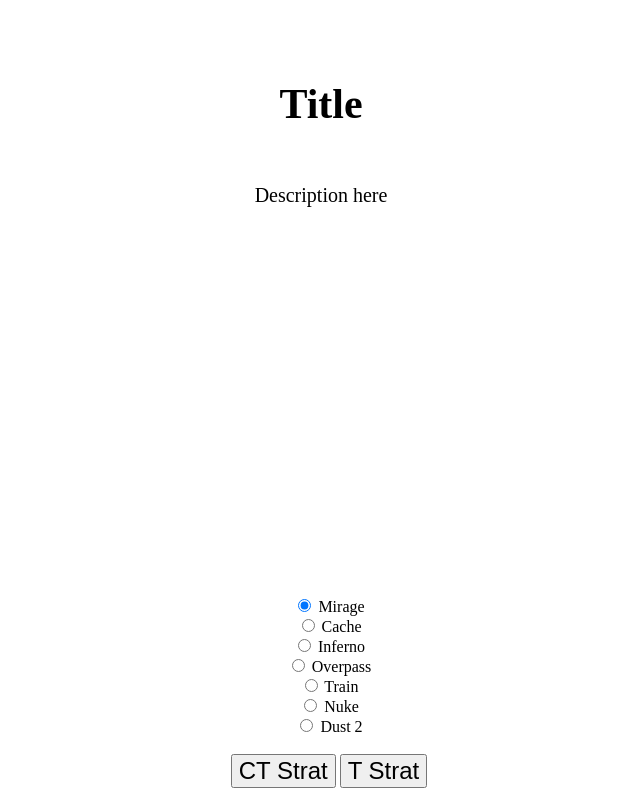
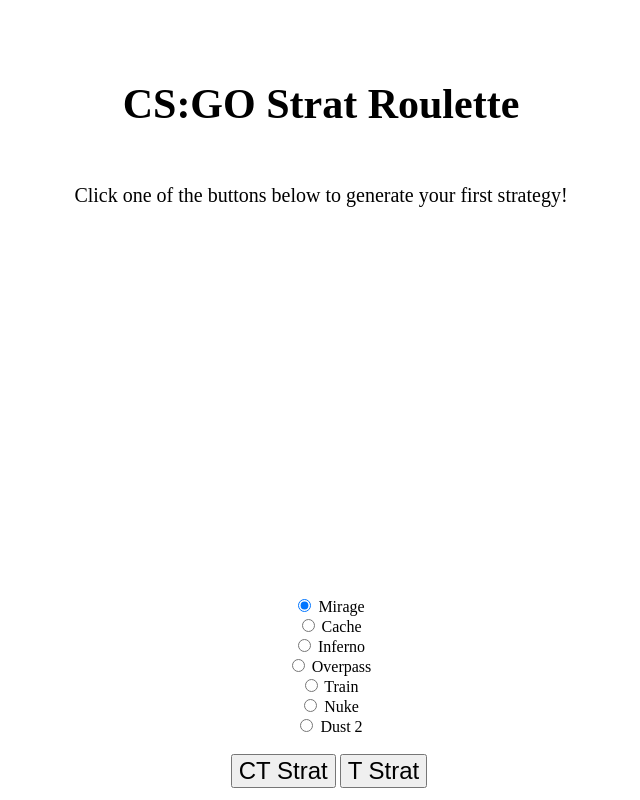
Before and after one commit to Strat-Roulette/Strat-Roulette.github.io, a plain HTML site: page index.html in a window 1280 px wide. Shown: the whole page, without its empty margins (319-959 px from the left). Drawn offline with Linux system fonts and the light colour scheme.

Commit message:
changed starter text

```diff
--- a/index.html
+++ b/index.html
@@ -35,8 +35,8 @@
 <body>
 
     <div class="header">
-        <h4 id="title"> Title</h4>
-        <p id="desc">Description here</p>
+        <h4 id="title"> CS:GO Strat Roulette</h4>
+        <p id="desc">Click one of the buttons below to generate your first strategy!</p>
     </div>
 
     <div class="footer">
```
